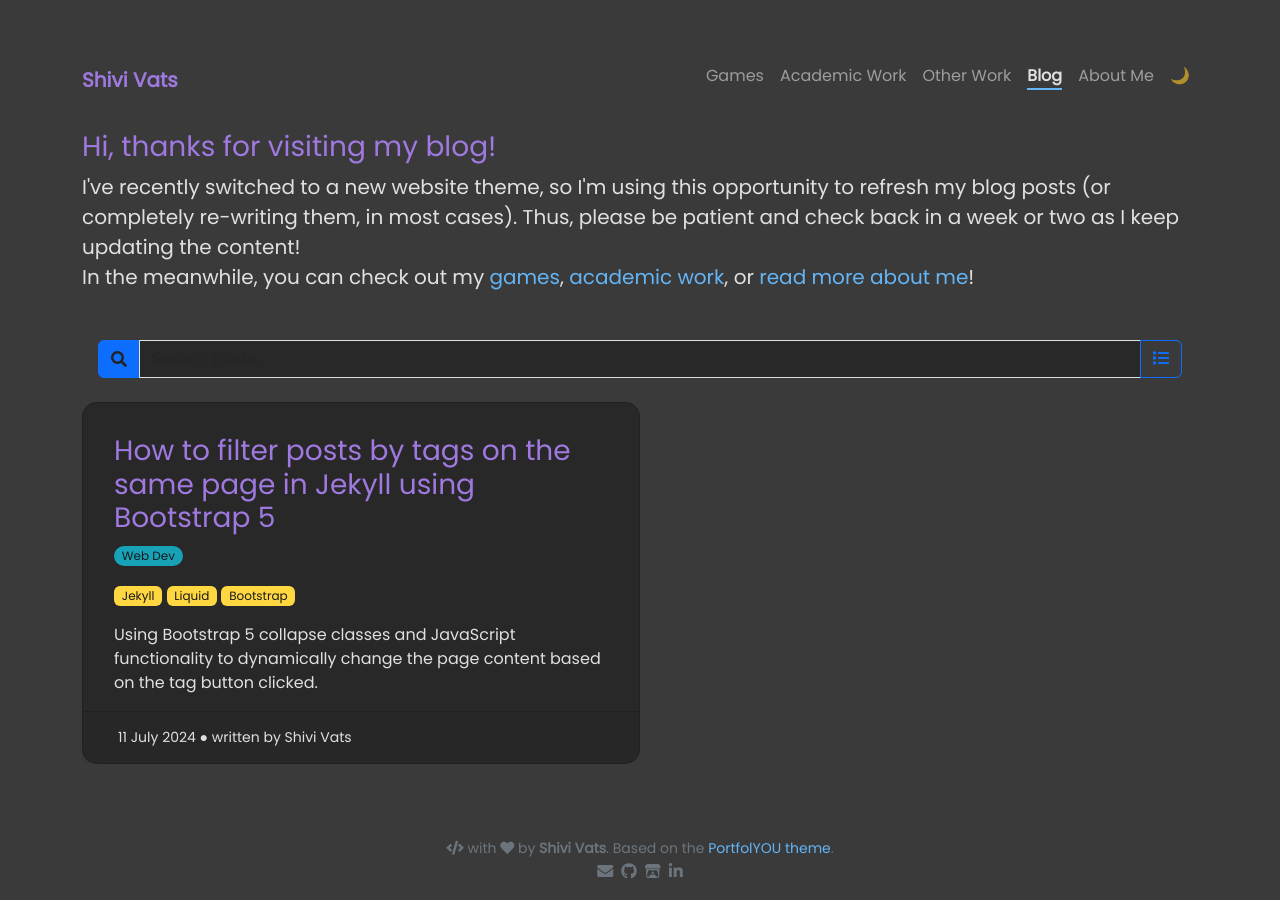
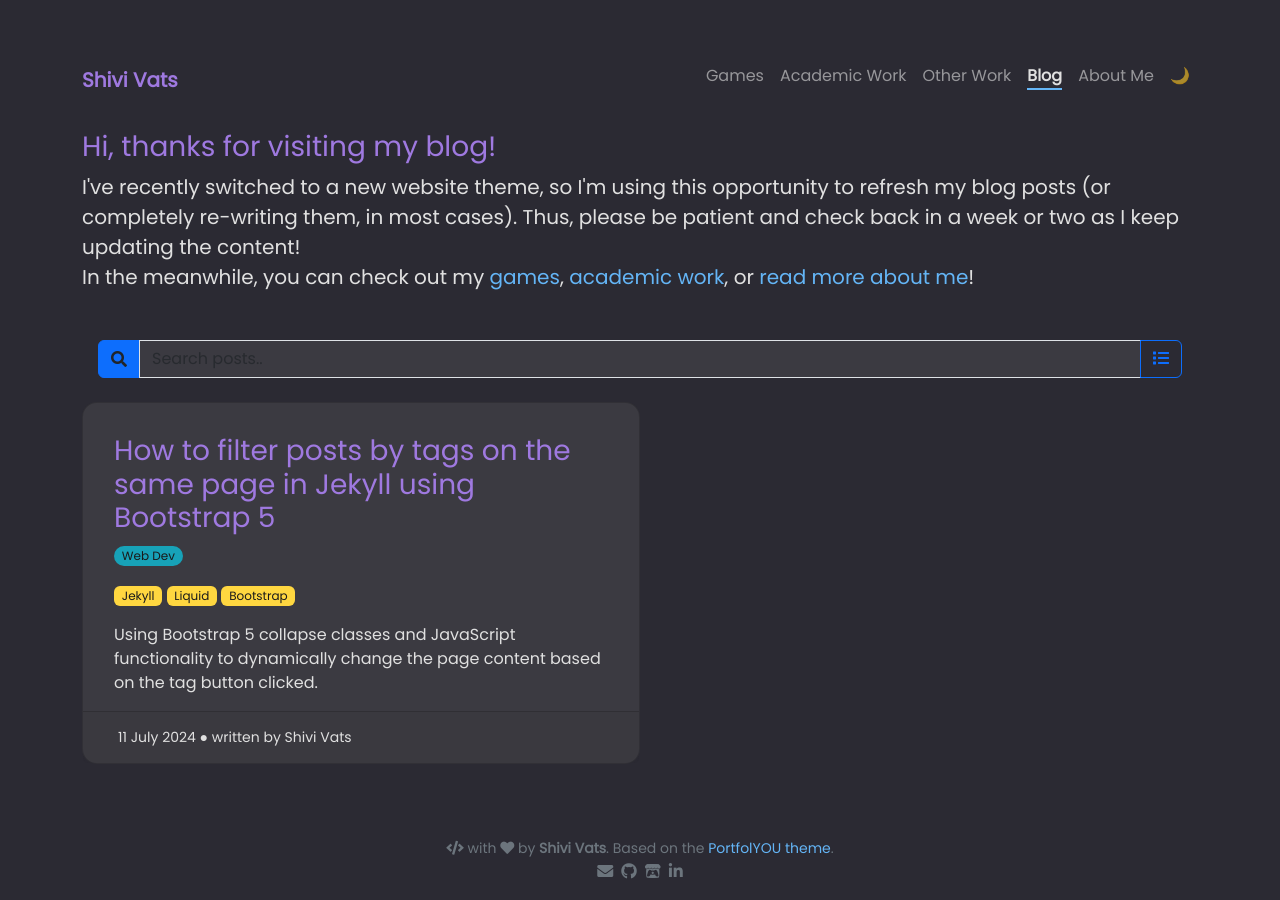
Before and after one commit to shivivats/shivivats.github.io, a Jekyll site: the page built from pages/blog.html, in a window 1280 px wide. Built offline with Jekyll 4.4.1, drawn with Linux system fonts in a browser that asks for light colours; comment, search, counter and statistics services are not loaded.

Commit message:
nicer website and card background colours

```diff
--- a/_sass/_variables.scss
+++ b/_sass/_variables.scss
@@ -45,14 +45,14 @@ $tertiary: $link-visited;
 
 // DARK THEME
 [data-bs-theme="dark"] {
-    $background: #3a3a3a !global;
+    $background: #2b2a33 !global;
     $heading: #9f79e0 !global;
     $text: #E0E0E0 !global;
 
     $quote-heading: #b596eb !global;
     $quote-text: #94a1b2 !global;
 
-    $card-background: #282828 !global;
+    $card-background: #3b3a41 !global;
     $button-background: #FFD740 !global;
     $button-text: #1A1A1A !global;
 
```
